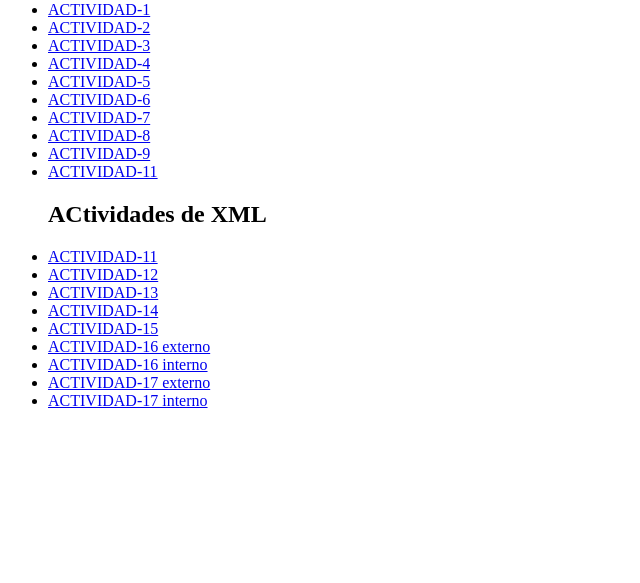
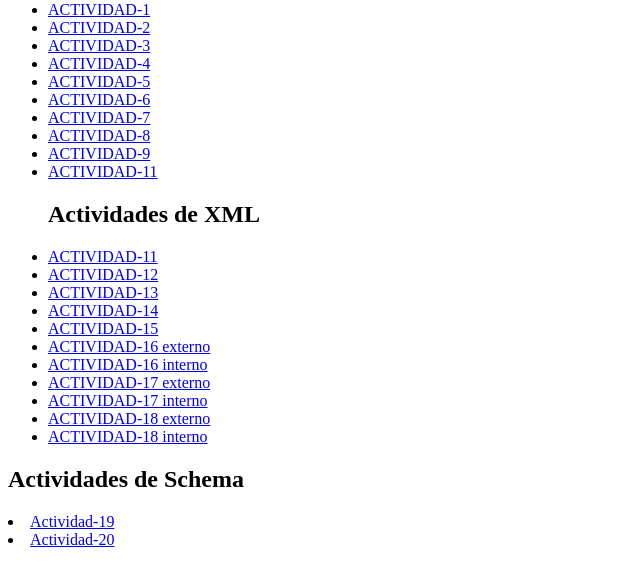
Before and after one commit to alexsocias/Lenguajedemarcas, a plain HTML site: page index.html in a window 1280 px wide. Shown: the part 105-688 px from the top of the page, without its empty margins (0-640 px from the left). Drawn offline with Linux system fonts and the light colour scheme.

Commit message:
actividad 20

```diff
--- a/index.html
+++ b/index.html
@@ -22,7 +22,7 @@
     <li> <a href="https://taupe-lily-c8f18f.netlify.app/actividad8/actividad8.html">ACTIVIDAD-8</a></li>
     <li> <a href="https://taupe-lily-c8f18f.netlify.app/actividad9/actividad9.html">ACTIVIDAD-9</a></li>
     <li> <a href="https://taupe-lily-c8f18f.netlify.app/actividad10/actividad10.html">ACTIVIDAD-11</a></li>
-    <h2>ACtividades de XML</h2>
+    <h2>Actividades de XML</h2>
     <li><a href="https://taupe-lily-c8f18f.netlify.app/actividad11/tabla.xml">ACTIVIDAD-11</a></li>
     <li><a href="https://taupe-lily-c8f18f.netlify.app/actividad12/tabla2.xml">ACTIVIDAD-12</a></li>
     <li><a href="https://taupe-lily-c8f18f.netlify.app/actividad13/diagrama.xml">ACTIVIDAD-13</a></li>
@@ -32,7 +32,13 @@
     <li><a href="https://taupe-lily-c8f18f.netlify.app/actividad16/validarex.xml">ACTIVIDAD-16 interno</a></li>
     <li><a href="https://taupe-lily-c8f18f.netlify.app/actividad17/notas.xml">ACTIVIDAD-17 externo</a></li>
     <li><a href="https://taupe-lily-c8f18f.netlify.app/actividad17/notasinterno.xml">ACTIVIDAD-17 interno</a></li>
+    <li><a href="https://taupe-lily-c8f18f.netlify.app/actividad18/factura.xml">ACTIVIDAD-18 externo</a></li>
+    <li><a href="https://taupe-lily-c8f18f.netlify.app/actividad18/facturainterno.xml">ACTIVIDAD-18 interno</a></li>
   </ul>
+  <h2>Actividades de Schema</h2>
+  <li><a href="https://taupe-lily-c8f18f.netlify.app/actividad19/notas.xsd">Actividad-19</a></li>
+  <li><a href="https://taupe-lily-c8f18f.netlify.app/actividad20/matricula.xsd">Actividad-20</a></li>
+
 </body>
 
 </html>
```
